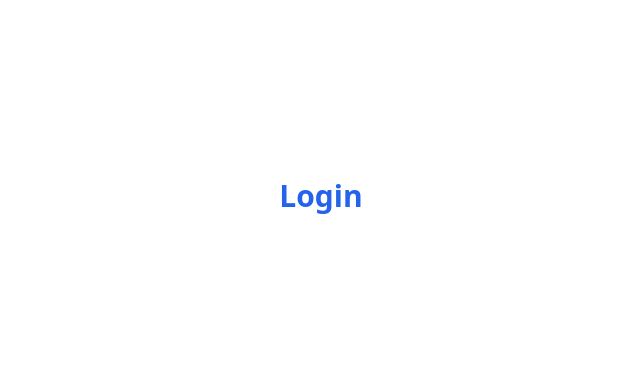
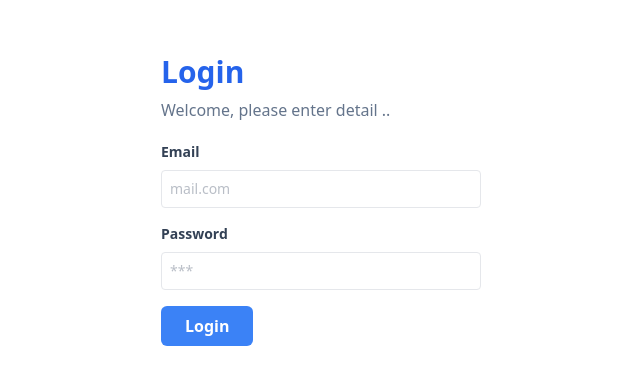
Before and after one commit to ichlml/learn_reactjs, a React (Vite) app: page /register in a window 1280 px wide. Shown: the part 200-584 px from the top of the page, without its empty margins (319-959 px from the left). Built offline with nearby package versions, Linux system fonts and the light colour scheme.

Commit message:
loginpage

```diff
--- a/src/App.jsx
+++ b/src/App.jsx
@@ -1,12 +1,11 @@
 import Learncomponent from "./component/Learncomponent";
-import Login from "./component/Pages/Login";
+import Login from "./Pages/Login";
+import LoginPage from "./Pages/loginpage";
 
 function App() {
   return (
     <>
-      {/* <Learncomponent /> */}
-
-      <Login />
+      <LoginPage></LoginPage>
     </>
   );
 }
--- /dev/null
+++ b/src/Pages/Login.jsx
@@ -0,0 +1,20 @@
+import React from "react";
+
+import FormLogin from "../component/Fragments/FormLogin";
+
+const Login = () => {
+  return (
+    <div className="flex justify-center bg-white min-h-screen items-center">
+      <div className="w-full max-w-xs">
+        <h1 className="text text-3xl font-bold mb-2 text-blue-600">Login</h1>
+        <p className="font-medium mb-5 text-slate-500">
+          Welcome, please enter detail ..
+        </p>
+
+        <FormLogin />
+      </div>
+    </div>
+  );
+};
+
+export default Login;
--- /dev/null
+++ b/src/Pages/loginpage.jsx
@@ -0,0 +1,15 @@
+import React from "react";
+import AuthLayout from "../component/Layouts/AuthLayout";
+import FormLogin from "../component/Fragments/FormLogin";
+
+const loginpage = () => {
+  return (
+    <div>
+      <AuthLayout title="Login">
+        <FormLogin />
+      </AuthLayout>
+    </div>
+  );
+};
+
+export default loginpage;
--- a/src/component/Elements/Buttons/Index.jsx
+++ b/src/component/Elements/Buttons/Index.jsx
@@ -1,6 +1,6 @@
 import React from "react";
 
-const Button_elements = ({ props, colorText }) => {
+const Button_elements = ({ props, colorText, text }) => {
   const colors = {
     red: "bg-red-500 hover:bg-red-700",
     blue: "bg-blue-500 hover:bg-blue-700",
@@ -18,7 +18,7 @@ const Button_elements = ({ props, colorText }) => {
         warna[colorText] || "text-gray-700"
       } ${colors[props] || "bg-gray-500 hover:bg-gray-700"}`}
     >
-      Elements button
+      {text}
     </button>
   );
 };
--- a/src/component/Elements/Input/Index.jsx
+++ b/src/component/Elements/Input/Index.jsx
@@ -0,0 +1,15 @@
+import React from "react";
+import Label from "./Label";
+import Input from "./Input";
+
+const Forminput = (props) => {
+  const { label, type, placeholder, name, id } = props;
+  return (
+    <div className="mb-4">
+      <Label htmlFor={name}>{label}</Label>
+      <Input type={type} placeholder={placeholder} name={name} id={id} />
+    </div>
+  );
+};
+
+export default Forminput;
--- a/src/component/Elements/Input/Input.jsx
+++ b/src/component/Elements/Input/Input.jsx
@@ -0,0 +1,19 @@
+import React from "react";
+
+const Input = (props) => {
+  const { type, placeholder, name, id } = props;
+  return (
+    <div>
+      <input
+        type={`${type}`}
+        name={`${name}`}
+        id={`${id}`}
+        autoComplete="off"
+        className="text-sm  border rounded w-full py-2 px3 text-slate-700 focus:outline-none focus:ring-2 focus:ring-blue-600 focus:px-2 placeholder:opacity-70 placeholder:px-2"
+        placeholder={`${placeholder}`}
+      />
+    </div>
+  );
+};
+
+export default Input;
--- a/src/component/Elements/Input/Label.jsx
+++ b/src/component/Elements/Input/Label.jsx
@@ -0,0 +1,17 @@
+import React from "react";
+
+const Label = (props) => {
+  const { htmlFor, children } = props;
+  return (
+    <div>
+      <label
+        htmlFor={`${htmlFor} || ''`}
+        className="block text-slate-700 text-sm font-bold mb-2"
+      >
+        {children}
+      </label>
+    </div>
+  );
+};
+
+export default Label;
--- /dev/null
+++ b/src/component/Fragments/FormLogin.jsx
@@ -0,0 +1,34 @@
+import React from "react";
+import Button_elements from "../Elements/Buttons/Index";
+import Inputform from "../Elements/Input/Index";
+
+const FormLogin = () => {
+  return (
+    <div>
+      <form action="">
+        <div className="mb-4">
+          <Inputform
+            label="Email"
+            name="email"
+            id="email"
+            placeholder="mail.com"
+            type="email"
+          />
+        </div>
+        <div className="mb-4">
+          <Inputform
+            label="Password"
+            name="password"
+            id="password"
+            placeholder="***"
+            type="password"
+          />
+        </div>
+
+        <Button_elements colorText="white" text="Login" props={"blue"} />
+      </form>
+    </div>
+  );
+};
+
+export default FormLogin;
--- /dev/null
+++ b/src/component/Fragments/FormRegister.jsx
@@ -0,0 +1,43 @@
+import React from "react";
+import Inputform from "../Elements/Input/Index";
+import Button_elements from "../Elements/Buttons/Index";
+
+const FormRegister = () => {
+  return (
+    <div>
+      <form action="">
+        <div className="mb-4">
+          <Inputform
+            label="Name"
+            name="name"
+            id="name"
+            placeholder="john doe"
+            type="text"
+          />
+        </div>
+        <div className="mb-4">
+          <Inputform
+            label="Email"
+            name="email"
+            id="email"
+            placeholder="mail.com"
+            type="email"
+          />
+        </div>
+        <div className="mb-4">
+          <Inputform
+            label="Password"
+            name="password"
+            id="password"
+            placeholder="****"
+            type="text"
+          />
+        </div>
+
+        <Button_elements colorText="white" text="Register" props={"blue"} />
+      </form>
+    </div>
+  );
+};
+
+export default FormRegister;
--- /dev/null
+++ b/src/component/Layouts/AuthLayout.jsx
@@ -0,0 +1,23 @@
+import React from "react";
+
+const AuthLayout = (props) => {
+  const { children, title } = props;
+  return (
+    <div>
+      <div className="flex justify-center bg-white min-h-screen items-center">
+        <div className="w-full max-w-xs">
+          <h1 className="text text-3xl font-bold mb-2 text-blue-600">
+            {title}
+          </h1>
+          <p className="font-medium mb-5 text-slate-500">
+            Welcome, please enter detail ..
+          </p>
+
+          {children}
+        </div>
+      </div>
+    </div>
+  );
+};
+
+export default AuthLayout;
--- a/src/component/Pages/Login.jsx
+++ /dev/null
@@ -1,15 +0,0 @@
-import React from "react";
-
-const Login = () => {
-  return (
-    <div className="flex justify-center bg-white min-h-screen items-center">
-      <div className="w-full max-w-xs">
-        <h1 className="text text-3xl font-bold mb-2 text-blue-600 flex justify-center">
-          Login
-        </h1>
-      </div>
-    </div>
-  );
-};
-
-export default Login;
```
